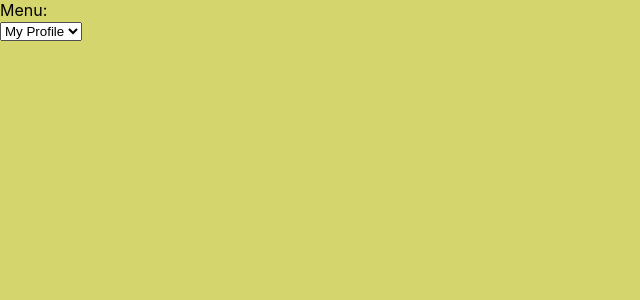
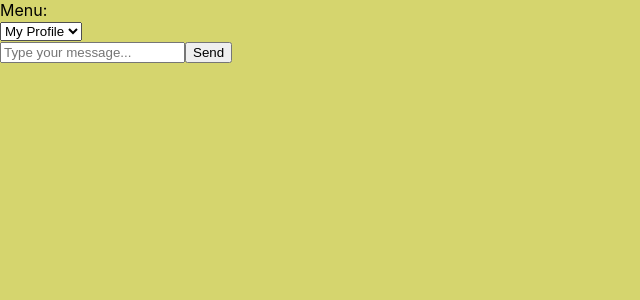
Before and after one commit to Rumeez/Rumeez, a React (Create React App) app: page /pages/Chat in a window 1280 px wide. Shown: the top 300 px of the page, without its empty margins (0-640 px from the left). Built offline with nearby package versions, Linux system fonts and the light colour scheme.

Commit message:
Added messaging bar to chat page

```diff
--- a/package.json
+++ b/package.json
@@ -10,10 +10,11 @@
     "@types/node": "^16.18.60",
     "@types/react": "^18.2.34",
     "@types/react-dom": "^18.2.14",
+    "axios": "^1.6.2",
     "react": "^18.2.0",
     "react-dom": "^18.2.0",
     "react-router-dom": "^6.18.0",
-    "react-scripts": "5.0.1",
+    "react-scripts": "^5.0.1",
     "typescript": "^4.9.5",
     "web-vitals": "^2.1.4"
   },
--- a/src/App.tsx
+++ b/src/App.tsx
@@ -6,7 +6,7 @@
 //3) Import app to every page to ensure that access to the
 //   interface props is available in every file
 
-import React, {useState, ChangeEvent} from 'react';
+import React, {useEffect, useState, ChangeEvent} from 'react';
 //import {useFormStatus} from 'react-dom'
 import { BrowserRouter as Router, Routes, Route, Link, useNavigate } from 'react-router-dom';
 import UserInfo from './userInfo'; // Adjust the import here
@@ -19,6 +19,7 @@ import UserPref from './userPref';
 import UsrMatch from './pages/usrMatch'
 import Search from './pages/Search'
 import Chat from './pages/Chat'
+//npm import Axios from 'axios'
 
       //In Progress
   //TODO: {Write Login Render Function for two scenarios:
@@ -79,7 +80,25 @@ const LoginIsInvalid: React.FC<LoginInvalidProps> = ({event_login_click, set_tra
   }
 };
 
-const Login: React.FC<HomeProps> = (
+interface LoginProps {
+  //Mutator Function Types
+setUsername_entry: (value: string) => void
+setPassword_entry: (value: string) => void
+set_to_LoggedIn: () => void
+set_to_LoggedOut: () => void
+set_trackClicks: () => void
+setPending_statusTo_true: () => void
+setPending_statusTo_false: () => void
+
+  //Accessor Function Types
+accessUsername_entry: () => string
+accessPassword_entry: () => string
+accessLogin_status: () => boolean
+accessTrack_clicks: () => boolean
+accessPending_status: () => boolean
+}
+
+const Login: React.FC<LoginProps> = (
   {setUsername_entry, setPassword_entry, set_to_LoggedIn, set_to_LoggedOut, set_trackClicks,
     setPending_statusTo_true, setPending_statusTo_false,
     accessUsername_entry, accessPassword_entry, accessLogin_status, accessTrack_clicks,
@@ -101,17 +120,23 @@ const Login: React.FC<HomeProps> = (
     }
   };
 
+
   const handleLoginClick = () => {
+
+    //setTimeout(() => {
+      // After some time (simulating an async process), set loggingIn back to false
+     // set_to_LoggedOut();
+      // Perform other login-related actions
+   // }, 2000); // Simulated 2
+
     const login_validity = isLogin_Valid(); // Perform actual login validation logic
 
     if(!accessTrack_clicks()) {
       set_trackClicks();
-
     }
 
     if(login_validity) {
       set_to_LoggedIn();
-
     }
     // Other login-related actions based on validation
   };
@@ -178,13 +203,15 @@ interface HomeProps {
     accessLogin_status: () => boolean
     accessTrack_clicks: () => boolean
     accessPending_status: () => boolean
+    //data: string
 }
 
 const Home: React.FC<HomeProps> = (
   { setUsername_entry, setPassword_entry, set_to_LoggedIn, set_to_LoggedOut, set_trackClicks,
     setPending_statusTo_true, setPending_statusTo_false,
     accessUsername_entry, accessPassword_entry, accessLogin_status, accessTrack_clicks,
-    accessPending_status
+    accessPending_status,
+    //data
   }
 ) => {
 
@@ -244,6 +271,19 @@ const [trackLoginClicks, setTrackLoginClicks] = useState(false);
 const [flag, setFlag] = useState(false);
 const [like_status, setLike_status] = useState(false);
 const [selectedPage, setSelectedPage] = useState('Me');
+const [data, setData] = useState();
+
+
+  //Back End functions
+//const getData=async() => {
+  //  const response = await Axios.get("http://localhost:8000/user")
+    //setData(response.data);
+//}
+
+//useEffect(() => {
+ // getData()
+//}, []);
+
 
 
 const temp_ID = "X123"
@@ -293,6 +333,7 @@ return (
                 setPending_statusTo_true={setPending_statusTo_true}
                 setPending_statusTo_false={setPending_statusTo_false}
                 accessPending_status={accessPending_status}
+                //data={data}
               /> }
             />
         <Route path="/userInfo" element={
@@ -326,7 +367,7 @@ return (
                 <Search
                     setSelected_page={setSelected_page}
                     accessSelected_option={accessSelected_option}
-                />} />
+                 />} />
         <Route path="/pages/Chat" element={
                 <Chat
                     setSelected_page={setSelected_page}
--- a/src/pages/Chat.tsx
+++ b/src/pages/Chat.tsx
@@ -1,24 +1,60 @@
-import React, {useState} from 'react';
+import React, {useState, ChangeEvent} from 'react';
 import {Link} from 'react-router-dom'
 import {useNavigate} from 'react-router-dom';
 import { MenuButton } from '../utils';
 
+
+interface MessageBoxProps {
+  onSendMessage: (message: string) => void;
+}
+
+const MessageBox: React.FC<MessageBoxProps> = ({ onSendMessage }) => {
+  const [message, setMessage] = useState<string>('');
+
+  const handleMessageChange = (event: ChangeEvent<HTMLInputElement>) => {
+    setMessage(event.target.value);
+  };
+
+  const handleSendMessage = () => {
+    if (message.trim() !== '') {
+      onSendMessage(message);
+      setMessage(''); // Clear the message input after sending
+    }
+  };
+
+  return (
+    <div>
+      <input
+        type="text"
+        placeholder="Type your message..."
+        value={message}
+        onChange={handleMessageChange}
+      />
+      <button onClick={handleSendMessage}>Send</button>
+    </div>
+  );
+};
 
 interface ChatProps {
     setSelected_page: (input: string) => void
     accessSelected_option: () => string
 }
 
-
-
-
 const Chat: React.FC<ChatProps> = ({setSelected_page, accessSelected_option}) => {
 
+    const sendMessage = (message: string) => {
+        console.log('Sending message:', message);
+      };
+
     return(
-        <MenuButton
-            setSelected_page={setSelected_page}
-            accessSelected_option={accessSelected_option}
-        />
+        <div>
+                <MenuButton
+                    setSelected_page={setSelected_page}
+                    accessSelected_option={accessSelected_option}
+                />
+
+                <MessageBox onSendMessage={sendMessage} />
+        </div>
     );
 }
 
--- a/src/userPref.tsx
+++ b/src/userPref.tsx
@@ -251,8 +251,8 @@ const UserPref: React.FC<Props> = ({accessFlag}) => {
       {(() => {
         if (!flag) {
           return (
-            <React.Fragment>
-              <button onClick={handleGoBack}>Go Back</button>
+              <React.Fragment>
+                  <button onClick={handleGoBack}>Go Back</button>
               </React.Fragment>
           );
         }
--- a/tsconfig.json
+++ b/tsconfig.json
@@ -18,7 +18,7 @@
     "resolveJsonModule": true,
     "isolatedModules": true,
     "noEmit": true,
-    "jsx": "react-jsx"
+    "jsx": "preserve"
   },
   "include": [
     "src"
```
Also changed, not shown: 1 other file (tests, documents, lock files or other folders).
